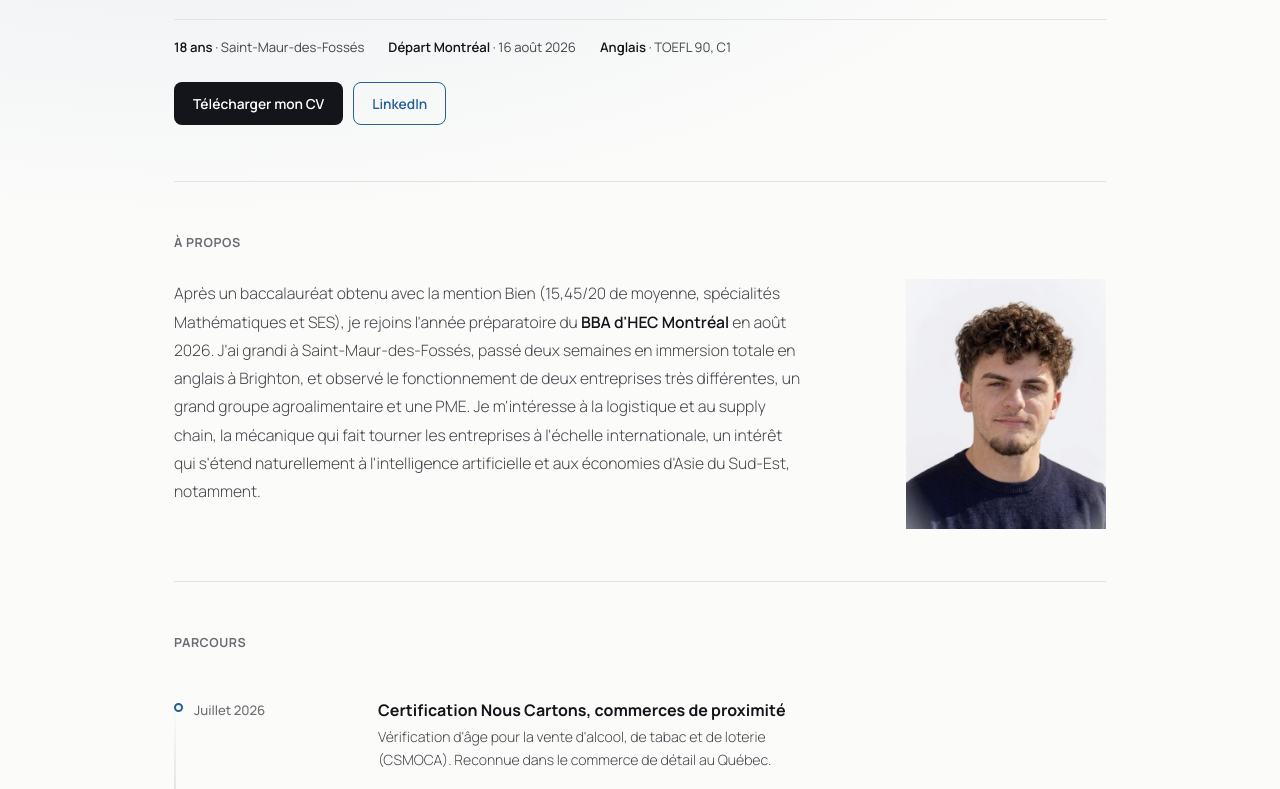
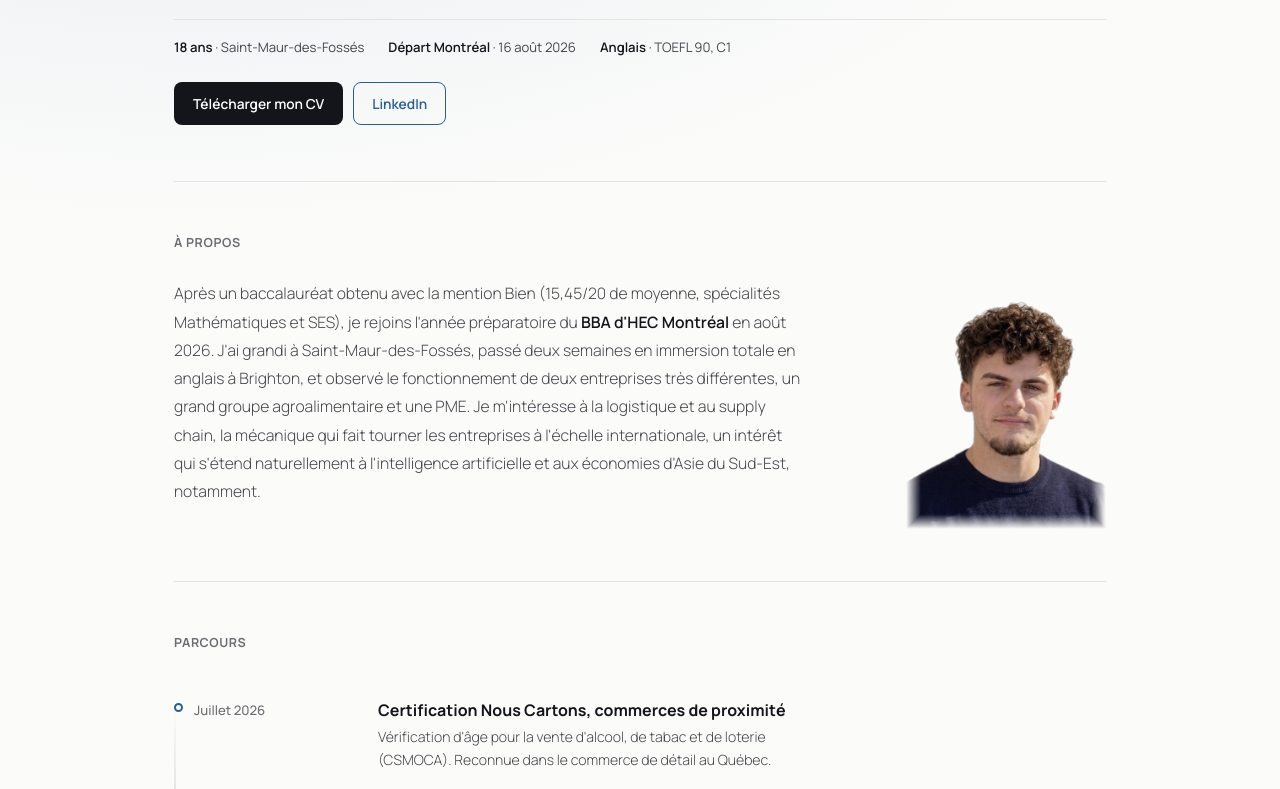
Before and after one commit to victorloiseau/victorloiseau.github.io, a plain HTML site: page index.html in a window 1280 px wide. Shown: the part 303-1092 px from the top of the page. Drawn offline with Linux system fonts and the light colour scheme; a script that the page names is missing.

Commit message:
Détoure la photo de profil pour la fondre dans le fond du site

```diff
--- a/index.html
+++ b/index.html
@@ -305,8 +305,6 @@
     .about-photo img {
       display: block; width: 100%; height: auto;
       aspect-ratio: 4 / 5; object-fit: cover; object-position: center 20%;
-      mask-image: radial-gradient(ellipse 86% 90% at 50% 52%, #000 60%, transparent 100%);
-      -webkit-mask-image: radial-gradient(ellipse 86% 90% at 50% 52%, #000 60%, transparent 100%);
     }
 
     @media (max-width: 680px) {
@@ -562,7 +560,7 @@
         Après un baccalauréat obtenu avec la mention Bien (15,45/20 de moyenne, spécialités Mathématiques et SES), je rejoins l'année préparatoire du <strong>BBA d'HEC Montréal</strong> en août 2026. J'ai grandi à Saint-Maur-des-Fossés, passé deux semaines en immersion totale en anglais à Brighton, et observé le fonctionnement de deux entreprises très différentes, un grand groupe agroalimentaire et une PME. Je m'intéresse à la logistique et au supply chain, la mécanique qui fait tourner les entreprises à l'échelle internationale, un intérêt qui s'étend naturellement à l'intelligence artificielle et aux économies d'Asie du Sud-Est, notamment.
       </p>
       <div class="about-photo reveal">
-        <img src="portrait.jpg" alt="Victor Loiseau" width="474" height="592" loading="lazy">
+        <img src="portrait.png" alt="Victor Loiseau" width="474" height="592" loading="lazy">
       </div>
     </div>
   </section>
```
Also changed, not shown: portrait.jpg (deleted), portrait.png (added).
